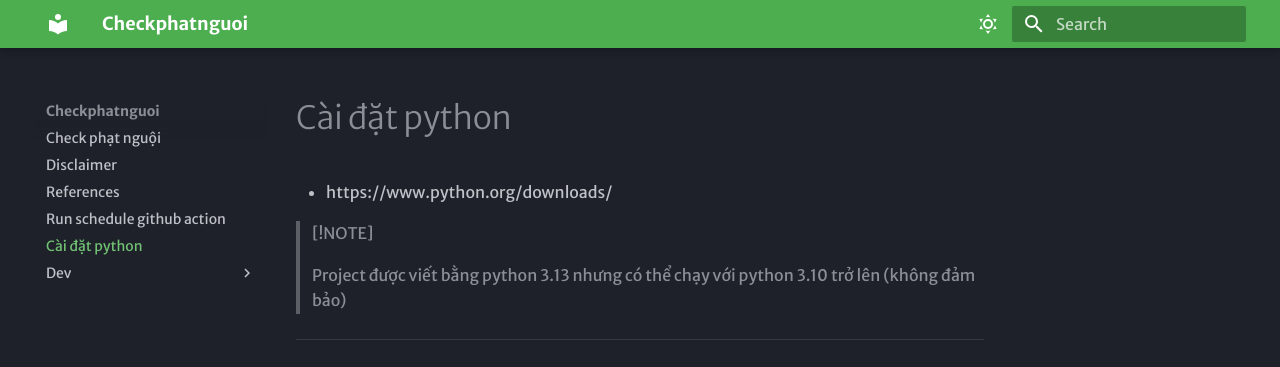
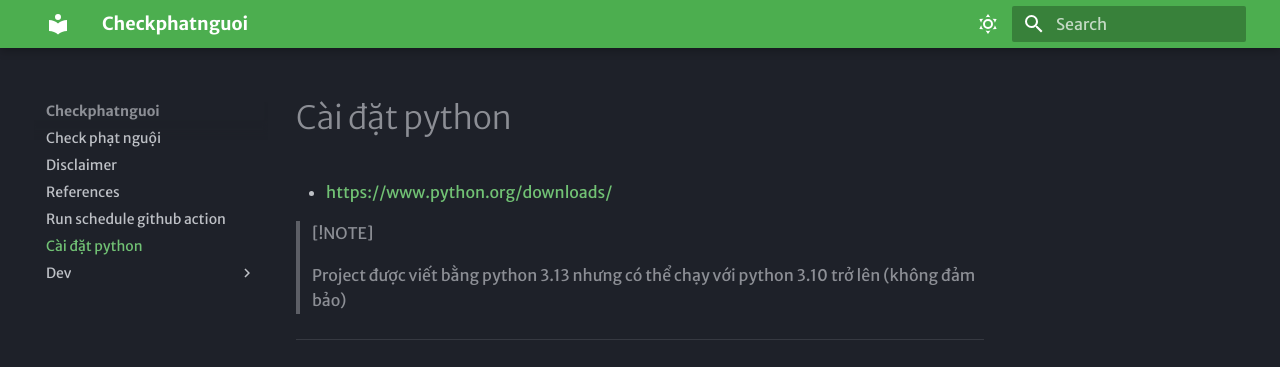
Before and after one commit to NTGNguyen/check-phat-nguoi, an MkDocs documentation site: the page built from docs/usage.md, in a window 1280 px wide. Shown: the top 367 px of the page. Built offline with MkDocs 1.6.1 and Material for MkDocs 9.7.7, drawn with Linux system fonts in a browser that asks for light colours.

Commit message:
fix: bare url use
Co-authored-by: codacy-production[bot] <61871480+codacy-production[bot]@users.noreply.github.com>

```diff
--- a/docs/usage.md
+++ b/docs/usage.md
@@ -1,6 +1,6 @@
 # Cài đặt python
 
-- https://www.python.org/downloads/
+- <https://www.python.org/downloads/>
 
 > [!NOTE]
 >
```
